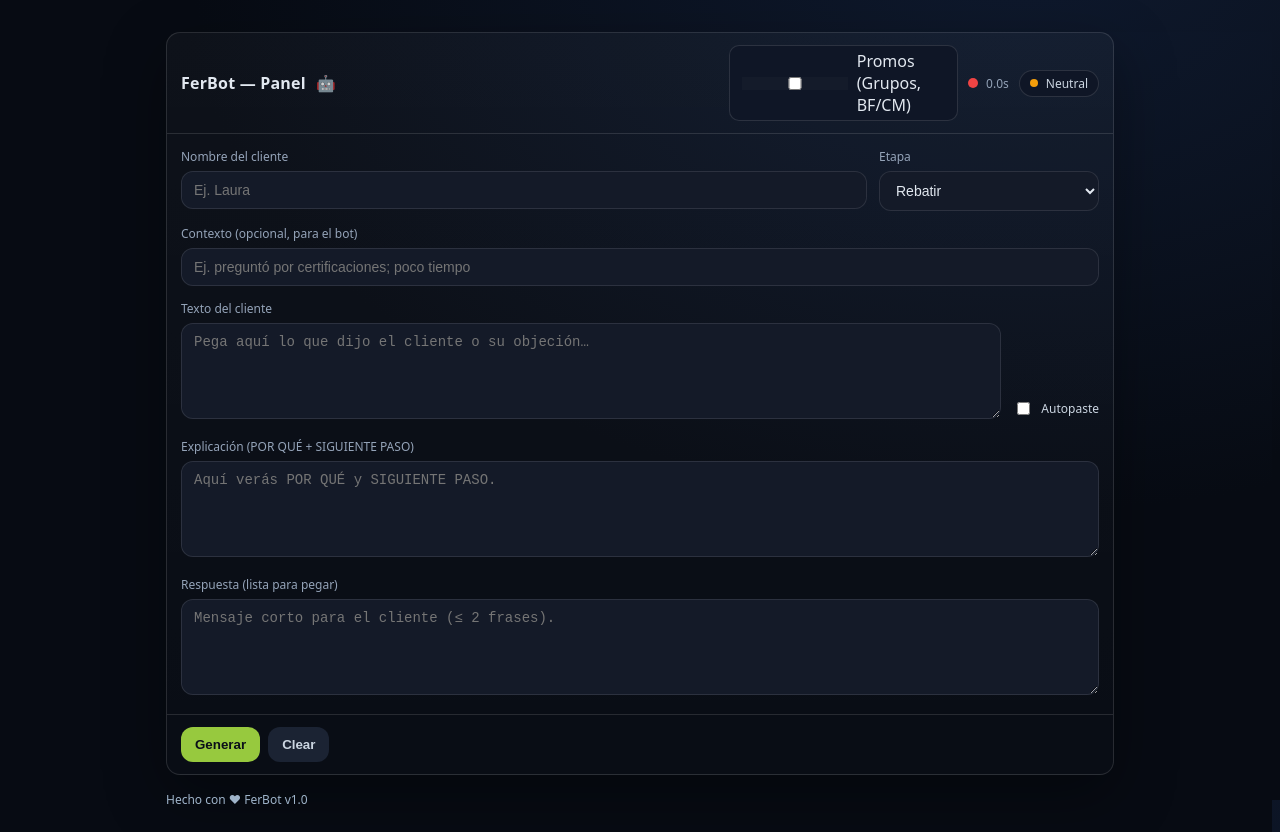
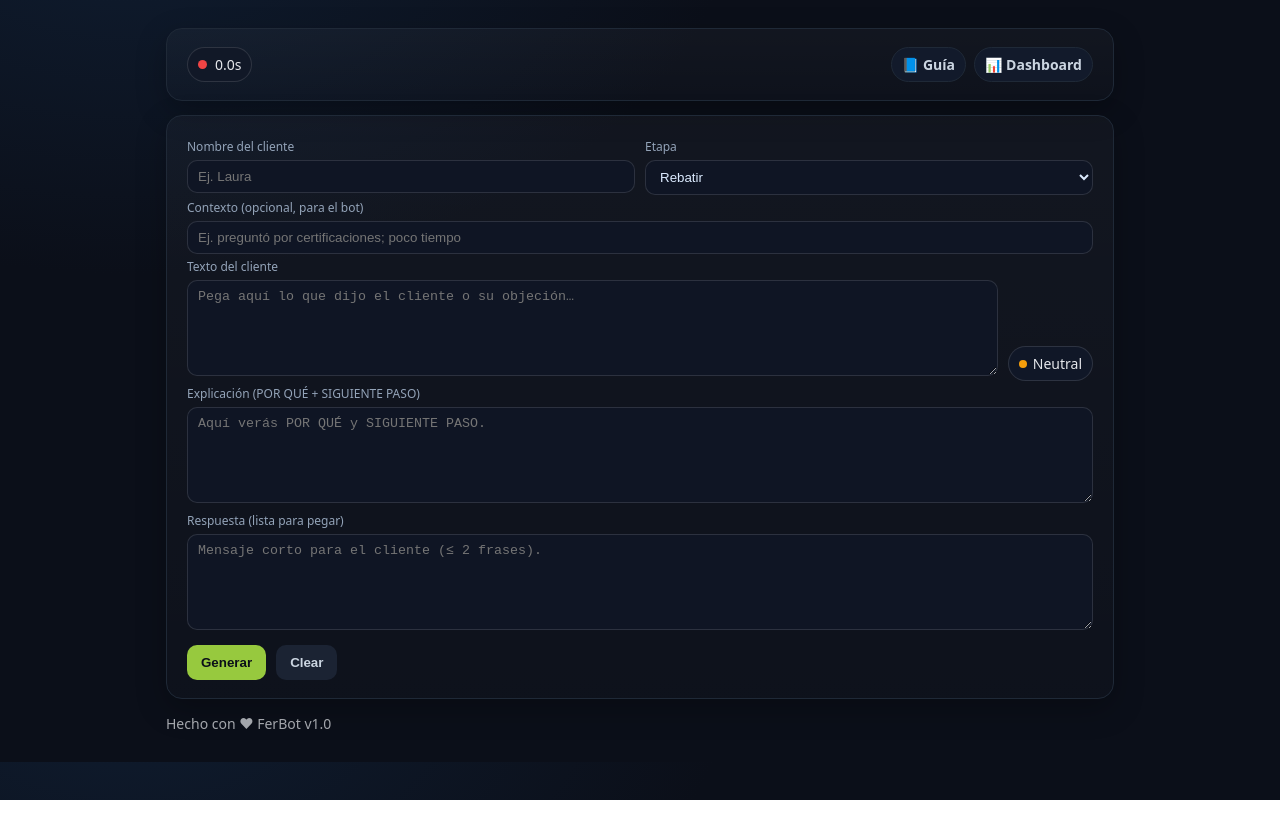
Before and after one commit to fsalas-ship-it/ferbot-api, a browser extension: page public/panel.html in a window 1280 px wide. After the commit the page ends 800 px from the top, so only its background shows below. Drawn offline with Linux system fonts and the light colour scheme.

Commit message:
Update panel.html

```diff
--- a/public/panel.html
+++ b/public/panel.html
@@ -1,79 +1,54 @@
-<!doctype html>
+<!DOCTYPE html>
 <html lang="es">
 <head>
-  <meta charset="utf-8" />
-  <meta name="viewport" content="width=device-width,initial-scale=1" />
-  <title>FerBot — Panel</title>
+  <meta charset="utf-8"/>
+  <meta name="viewport" content="width=device-width, initial-scale=1"/>
+  <title>FerBot — Panel de consulta</title>
   <style>
-    :root{
-      --green:#97C93E; --ink:#e2e8f0; --muted:#94a3b8; --panel:#0b0f19;
-      --card:#0f1524; --line:rgba(255,255,255,.12);
-      --ok:#22c55e; --warn:#f59e0b; --bad:#ef4444;
-    }
-    *{ box-sizing:border-box; }
-    html,body{ height:100%; background: radial-gradient(1200px 800px at 80% -10%, #0f1a2f, #070b13 70%), #070b13; color:var(--ink); font-family: ui-sans-serif, system-ui, -apple-system,"Segoe UI",Roboto,Inter,Arial; }
-    .wrap{ max-width:980px; margin:32px auto; padding:0 16px; }
-    .card{ background:linear-gradient(180deg, rgba(255,255,255,.03), rgba(255,255,255,.01)); border:1px solid var(--line); border-radius:14px; box-shadow:0 20px 60px rgba(0,0,0,.35); }
-    .head{ display:flex; align-items:center; justify-content:space-between; padding:12px 14px; border-bottom:1px solid var(--line); }
-    .title{ display:flex; align-items:center; gap:10px; font-weight:800; letter-spacing:.2px; }
-    .timer{ display:inline-flex; align-items:center; gap:8px; font-size:12px; color:var(--muted);}
-    .dot{ width:10px; height:10px; border-radius:10px; background:var(--bad); }
-    .dot.ambar{ background:var(--warn); }
-    .dot.verde{ background:var(--ok); }
-    .sentiment{ font-size:12px; padding:4px 10px; border:1px solid var(--line); border-radius:999px; color:#cbd5e1; background:#0f1626; display:inline-flex; align-items:center; gap:8px; }
-    .sentiment .s{ width:8px; height:8px; border-radius:8px; background:#64748b; }
-    .sentiment.pos .s{ background:#22c55e; }
-    .sentiment.neu .s{ background:#f59e0b; }
-    .sentiment.neg .s{ background:#ef4444; }
-
-    .body{ padding:14px; display:grid; grid-template-columns: 1fr; gap:14px; }
-    @media (min-width:900px){
-      .body{ grid-template-columns: 1fr; }
-    }
-    label{ font-size:12px; color:var(--muted); margin-bottom:6px; display:block; }
-    input,select,textarea{
-      width:100%; padding:10px 12px; border-radius:12px; border:1px solid var(--line);
-      background:var(--card); color:var(--ink); outline:none; font-size:14px;
-      box-shadow: inset 0 0 0 9999px rgba(255,255,255,.02);
-    }
-    textarea{ min-height:96px; resize:vertical; }
-    .row{ display:grid; grid-template-columns: 1fr 220px; gap:12px; }
-    .row2{ display:grid; grid-template-columns: 1fr auto; gap:12px; align-items:end; }
-    .badge{ display:inline-flex; align-items:center; gap:8px; padding:6px 10px; border:1px solid var(--line); border-radius:999px; color:#cbd5e1; background:#0f1626; }
-    .footer{ display:flex; gap:8px; justify-content:flex-start; padding:12px 14px; border-top:1px solid var(--line); }
-    .btn{ padding:10px 14px; border-radius:12px; border:0; cursor:pointer; font-weight:800; }
-    .primary{ background:var(--green); color:#0b0f19; }
-    .ghost{ background:#1b2333; color:#cbd5e1; }
-    .rate{ display:none; }
-    .good{ background:#19c37d; color:#062d1f; }
-    .reg{ background:#fbbf24; color:#332200; }
-    .bad{ background:#ef4444; color:#fff; }
-    .note{ margin-top:16px; font-size:12px; color:#9fb4ca; text-align:left; }
-    .pill{ display:inline-flex; align-items:center; gap:8px; padding:8px 12px; border:1px dashed var(--line); border-radius:12px; }
-    .switch{ display:inline-flex; align-items:center; gap:8px; color:#cbd5e1; font-size:12px; }
-    .right{ display:flex; align-items:center; gap:10px; }
-    .promoSwitch{ display:inline-flex; align-items:center; gap:6px; padding:4px 8px; border-radius:10px; border:1px solid var(--line); background:#0f1626; }
+    :root{--bg:#0b0f19;--panel:#0f1524;--ink:#E5E7EB;--mut:#93A3B8;--ok:#97C93E;--stroke:#1f2937;--good:#19c37d;--warn:#f59e0b;--bad:#ef4444}
+    *{box-sizing:border-box}
+    body{margin:0;background:radial-gradient(1200px 700px at 10% -10%,#0f1c2f 0%,#0b0f19 50%,#0b0f19 100%);color:var(--ink);font:14px/1.5 ui-sans-serif,system-ui,-apple-system,"Segoe UI",Roboto}
+    .wrap{max-width:980px;margin:28px auto;padding:0 16px}
+    .card{background:linear-gradient(180deg,rgba(255,255,255,.03),rgba(255,255,255,.01));border:1px solid var(--stroke);border-radius:16px;padding:18px 20px;margin:14px 0;box-shadow:0 10px 30px rgba(0,0,0,.25)}
+    .row{display:flex;gap:10px}
+    .col{flex:1}
+    label{display:block;color:var(--mut);font-size:12px;margin:4px 0}
+    input,select,textarea{width:100%;background:var(--panel);color:#dbeafe;border:1px solid rgba(255,255,255,.12);border-radius:10px;outline:none;padding:8px 10px}
+    textarea{min-height:96px;resize:vertical}
+    .pill{display:inline-flex;align-items:center;gap:8px;background:#121A2B;border:1px solid var(--stroke);color:#cbd5e1;border-radius:999px;padding:6px 10px;text-decoration:none;font-weight:700}
+    .btn{padding:10px 14px;border-radius:10px;border:0;cursor:pointer;font-weight:800}
+    .btn.primary{background:var(--ok);color:#0b0f19}
+    .btn.ghost{background:#1b2333;color:#cbd5e1}
+    .footer{display:flex;gap:8px;align-items:center}
+    .signal{display:inline-flex;align-items:center;gap:8px;border:1px solid rgba(255,255,255,.12);background:#111827;border-radius:999px;padding:6px 10px}
+    .dot{width:9px;height:9px;border-radius:999px;background:#ef4444}
+    .dot.amber{background:var(--warn)}
+    .dot.green{background:#22c55e}
+    .sent{display:inline-flex;align-items:center;gap:6px;border:1px solid rgba(255,255,255,.12);background:#101727;border-radius:999px;padding:6px 10px;margin-left:auto}
+    .sDot{width:8px;height:8px;border-radius:999px;background:#64748b}
+    .sDot.pos{background:#22c55e}
+    .sDot.neu{background:#f59e0b}
+    .sDot.neg{background:#ef4444}
+    footer{opacity:.7;margin:8px 0 18px}
   </style>
 </head>
 <body>
   <div class="wrap">
-    <div class="card">
-      <div class="head">
-        <div class="title">FerBot — Panel <span style="opacity:.8">🤖</span></div>
-        <div class="right">
-          <div class="promoSwitch"><input id="promo" type="checkbox" /> <span>Promos (Grupos, BF/CM)</span></div>
-          <div class="timer"><span id="dot" class="dot"></span><span id="t">0.0s</span></div>
-          <div id="sent" class="sentiment neu" title="Análisis de sentimiento"><span class="s"></span><span id="sentTxt">Neutral</span></div>
+    <div class="card footer">
+      <div class="signal"><span id="dot" class="dot"></span><span id="timer">0.0s</span></div>
+      <div style="display:flex;gap:8px;margin-left:auto">
+        <a class="pill" href="/install">📘 Guía</a>
+        <a class="pill" href="/usability">📊 Dashboard</a>
       </div>
     </div>
 
-      <div class="body">
+    <div class="card">
       <div class="row">
-          <div>
+        <div class="col">
           <label>Nombre del cliente</label>
-            <input id="name" placeholder="Ej. Laura" />
+          <input id="name" placeholder="Ej. Laura"/>
         </div>
-          <div>
+        <div class="col">
           <label>Etapa</label>
           <select id="stage">
             <option value="integracion">Integración</option>
@@ -85,189 +60,125 @@
         </div>
       </div>
 
-        <div>
       <label>Contexto (opcional, para el bot)</label>
-          <input id="ctx" placeholder="Ej. preguntó por certificaciones; poco tiempo" />
-        </div>
+      <input id="ctx" placeholder="Ej. preguntó por certificaciones; poco tiempo"/>
 
-        <div class="row2">
-          <div>
+      <div class="row" style="align-items:flex-end">
+        <div class="col">
           <label>Texto del cliente</label>
           <textarea id="input" placeholder="Pega aquí lo que dijo el cliente o su objeción…"></textarea>
         </div>
-          <label class="switch"><input id="autopaste" type="checkbox" /> Autopaste</label>
-        </div>
-
-        <div>
-          <label>Explicación (POR QUÉ + SIGUIENTE PASO)</label>
-          <textarea id="guide" placeholder="Aquí verás POR QUÉ y SIGUIENTE PASO."></textarea>
-        </div>
-
-        <div>
-          <label>Respuesta (lista para pegar)</label>
-          <textarea id="output" placeholder="Mensaje corto para el cliente (≤ 2 frases)."></textarea>
+        <div class="sent" title="Análisis de sentimiento">
+          <span id="sentDot" class="sDot neu"></span><span id="sentText">Neutral</span>
         </div>
       </div>
 
-      <div class="footer">
+      <label>Explicación (POR QUÉ + SIGUIENTE PASO)</label>
+      <textarea id="guide" placeholder="Aquí verás POR QUÉ y SIGUIENTE PASO." readonly></textarea>
+
+      <label>Respuesta (lista para pegar)</label>
+      <textarea id="output" placeholder="Mensaje corto para el cliente (≤ 2 frases)." readonly></textarea>
+
+      <div class="row" style="margin-top:10px">
         <button id="gen" class="btn primary">Generar</button>
         <button id="clear" class="btn ghost">Clear</button>
-        <button id="good" class="btn rate good">👍 Buena</button>
-        <button id="reg" class="btn rate reg">😐 Regular</button>
-        <button id="bad" class="btn rate bad">👎 Mala</button>
+
+        <button id="good" class="btn" style="display:none;background:#19c37d;color:#062d1f">👍 Buena</button>
+        <button id="reg"  class="btn" style="display:none;background:#fbbf24;color:#332200">😐 Regular</button>
+        <button id="bad"  class="btn" style="display:none;background:#ef4444;color:#fff">👎 Mala</button>
       </div>
     </div>
 
-    <div class="note">
-      Hecho con ❤ FerBot v1.0
-    </div>
+    <footer>Hecho con ❤ FerBot v1.0</footer>
   </div>
 
   <script>
     const BASE = "https://ferbot-api.onrender.com";
+    const nameEl = document.getElementById("name");
+    const stageEl= document.getElementById("stage");
+    const ctxEl  = document.getElementById("ctx");
+    const input  = document.getElementById("input");
+    const guide  = document.getElementById("guide");
+    const output = document.getElementById("output");
+    const btnGen = document.getElementById("gen");
+    const btnClr = document.getElementById("clear");
+    const btnGood= document.getElementById("good");
+    const btnReg = document.getElementById("reg");
+    const btnBad = document.getElementById("bad");
+    const dot    = document.getElementById("dot");
+    const timer  = document.getElementById("timer");
+    const sDot   = document.getElementById("sentDot");
+    const sText  = document.getElementById("sentText");
 
-    const el = (id)=>document.getElementById(id);
-    const nameEl=el("name"), stageEl=el("stage"), ctxEl=el("ctx"),
-          inputEl=el("input"), guideEl=el("guide"), outputEl=el("output"),
-          tEl=el("t"), dotEl=el("dot"), sentEl=el("sent"), sentTxt=el("sentTxt"),
-          genBtn=el("gen"), clrBtn=el("clear"),
-          goodBtn=el("good"), regBtn=el("reg"), badBtn=el("bad"),
-          autoEl=el("autopaste"), promoEl=el("promo");
+    let t0=0, iv=null, lastReply=null;
 
-    // Persist basics
-    nameEl.value = localStorage.getItem("ferbot_name") || "";
-    autoEl.checked = localStorage.getItem("ferbot_autopaste")==="1";
-    promoEl.checked = localStorage.getItem("ferbot_promo")==="1";
-    nameEl.addEventListener("change", ()=>localStorage.setItem("ferbot_name", nameEl.value.trim()));
-    autoEl.addEventListener("change", ()=>localStorage.setItem("ferbot_autopaste", autoEl.checked?"1":"0"));
-    promoEl.addEventListener("change", ()=>localStorage.setItem("ferbot_promo", promoEl.checked?"1":"0"));
+    function startTimer(){
+      stopTimer(); t0=performance.now(); dot.className="dot";
+      iv=setInterval(()=>{
+        const dt=(performance.now()-t0)/1000; timer.textContent=dt.toFixed(1)+"s";
+        if(dt<2) dot.className="dot"; else if(dt<4) dot.className="dot amber"; else dot.className="dot green";
+      },100);
+    }
+    function stopTimer(){ if(iv){clearInterval(iv); iv=null;} }
 
-    function setSentiment(text){
+    function updateSentiment(text){
       const s=(text||"").toLowerCase();
       let cls="neu", t="Neutral";
-      const pos=/(gracias|excelente|me interesa|bien|listo|perfecto|genial)/i;
-      const neg=/(no puedo|caro|difícil|malo|no me gusta|no sirve|no tengo tiempo|no sé|no se)/i;
-      if(neg.test(s)){ cls="neg"; t="Negativo"; }
-      else if(pos.test(s)){ cls="pos"; t="Positivo"; }
-      sentEl.classList.remove("pos","neu","neg");
-      sentEl.classList.add(cls);
-      sentTxt.textContent=t;
+      const pos=/(gracias|excelente|me interesa|bien|listo|perfecto|genial)/;
+      const neg=/(no puedo|caro|difícil|malo|no me gusta|no sirve|no tengo tiempo|no sé|no se)/;
+      if(neg.test(s)){cls="neg"; t="Negativo";}
+      else if(pos.test(s)){cls="pos"; t="Positivo";}
+      sDot.className="sDot "+cls; sText.textContent=t;
     }
-    inputEl.addEventListener("input", ()=>setSentiment(inputEl.value));
-    setSentiment("");
-
-    // Timer
-    let t0=0, iv=null;
-    function startTimer(){
-      stopTimer();
-      t0=performance.now(); dotEl.classList.remove("ambar","verde");
-      iv=setInterval(()=>{
-        const dt=(performance.now()-t0)/1000;
-        tEl.textContent=dt.toFixed(1)+"s";
-        if(dt<2) dotEl.classList.remove("ambar","verde");
-        else if(dt<4){ dotEl.classList.add("ambar"); dotEl.classList.remove("verde"); }
-        else dotEl.classList.add("verde");
-      },100);
-    }
-    function stopTimer(){ if(iv){ clearInterval(iv); iv=null; } }
-
-    // Ratings toggle
-    function showRatings(show){
-      for(const b of [goodBtn,regBtn,badBtn]) b.style.display = show?"inline-block":"none";
-    }
-    showRatings(false);
-
-    async function callAssist(body){
-      const res = await fetch(`${BASE}/assist_trainer`,{
-        method:"POST", headers:{ "Content-Type":"application/json" }, body:JSON.stringify(body)
-      });
-      if(!res.ok){
-        const txt=await res.text().catch(()=> "");
-        throw new Error(`HTTP ${res.status} ${txt}`);
-      }
-      return res.json();
-    }
+    input.addEventListener("input",()=>updateSentiment(input.value));
+    updateSentiment("");
 
     function guessIntent(q=""){
       const s=(q||"").toLowerCase();
-      if(/(tiempo|no tengo tiempo|poco tiempo|agenda|horario|no alcanzo|ocupad)/.test(s)) return "tiempo";
-      if(/(precio|caro|costo|costoso|vale|promoci|oferta|descuento)/.test(s)) return "precio";
+      if(/(tiempo|no tengo tiempo|agenda|horario|ocupad)/.test(s)) return "tiempo";
+      if(/(precio|caro|costo|promoci|oferta|descuento)/.test(s)) return "precio";
       if(/(cert|certificado|certificación|certificaciones)/.test(s)) return "cert";
       if(/(coursera|udemy|alura|competenc)/.test(s)) return "competencia";
       if(/(qué es platzi|que es platzi|platzi|pitch)/.test(s)) return "pitch";
-      return "_panel";
+      return "_default";
     }
 
-    // Paste helper
-    function pasteToFocused(text){
-      const focus=document.activeElement;
-      if(!focus) return false;
-      const tag=(focus.tagName||"").toLowerCase();
-      if(focus.isContentEditable){
-        while(focus.firstChild) focus.removeChild(focus.firstChild);
-        focus.appendChild(document.createTextNode(text));
-      }else if(tag==="textarea"||tag==="input"){
-        focus.value=text;
-      }else{
-        return false;
+    function toggleRatings(show){
+      btnGood.style.display=show?"inline-block":"none";
+      btnReg.style.display =show?"inline-block":"none";
+      btnBad.style.display =show?"inline-block":"none";
     }
-      focus.dispatchEvent(new InputEvent("input",{bubbles:true}));
-      focus.dispatchEvent(new Event("change",{bubbles:true}));
-      return true;
-    }
+    toggleRatings(false);
 
-    let lastReply=null;
-
-    genBtn.onclick = async ()=>{
-      const q=(inputEl.value||"").trim();
-      if(!q){ alert("Escribe o pega el texto/objeción del cliente."); return; }
-      const name=nameEl.value.trim()||"Cliente";
-      const stage=stageEl.value;
-      const context=(ctxEl.value||"").trim();
-      const intent=guessIntent(q);
-      const promos=promoEl.checked;
-
-      guideEl.value=""; outputEl.value=""; showRatings(false);
-      startTimer();
+    btnGen.onclick=async ()=>{
+      const q=(input.value||"").trim(); if(!q){alert("Escribe o pega el texto del cliente.");return;}
+      guide.value=""; output.value=""; toggleRatings(false); startTimer();
       try{
-        const payload = { question:q, customerName:name, stage, context, intent, promos, source:"panel" };
-        const json = await callAssist(payload);
-        stopTimer(); dotEl.classList.add("verde");
-
+        const body={question:q, customerName:(nameEl.value||"Cliente").trim()||"Cliente", stage:stageEl.value, context:(ctxEl.value||"").trim(), intent:guessIntent(q)};
+        const res=await fetch(`${BASE}/assist_trainer`,{method:"POST",headers:{"Content-Type":"application/json"},body:JSON.stringify(body)});
+        stopTimer(); dot.className="dot green";
+        if(!res.ok){alert("No se pudo generar. Intenta de nuevo.");return;}
+        const json=await res.json();
         const reply=(json?.result?.reply||json?.text||"").trim();
-        const why=(json?.result?.why||"").trim();
-        const next=(json?.result?.next||"").trim();
-
-        outputEl.value=reply;
-        guideEl.value=`POR QUÉ: ${why}\nSIGUIENTE PASO: ${next}`;
-        lastReply=reply;
-
-        if(autoEl.checked) pasteToFocused(reply);
-        showRatings(true);
-      }catch(err){
-        stopTimer();
-        alert("No se pudo generar. Revisa servidor /health.\n"+(err?.message||""));
-      }
+        const why  =(json?.result?.why||"").trim();
+        const next =(json?.result?.next||"").trim();
+        output.value=reply;
+        guide.value=`POR QUÉ: ${why}\nSIGUIENTE PASO: ${next}`;
+        lastReply=reply; toggleRatings(true);
+      }catch(e){stopTimer(); alert("Error de red.");}
     };
 
-    clrBtn.onclick = ()=>{
-      guideEl.value=""; outputEl.value="";
-      showRatings(false); stopTimer(); dotEl.classList.remove("ambar","verde"); tEl.textContent="0.0s";
-    };
+    btnClr.onclick=()=>{guide.value=""; output.value=""; toggleRatings(false); stopTimer(); dot.className="dot"; timer.textContent="0.0s";}
 
-    async function rate(rating){
-      if(!lastReply) return;
+    async function rate(kind){
+      if(!lastReply) return; toggleRatings(false);
       try{
-        await fetch(`${BASE}/trackRate`,{
-          method:"POST", headers:{ "Content-Type":"application/json" },
-          body: JSON.stringify({ intent:guessIntent(inputEl.value), stage:stageEl.value, text:lastReply, rating, source:"panel" })
-        });
+        await fetch(`${BASE}/trackRate`,{method:"POST",headers:{"Content-Type":"application/json"},body:JSON.stringify({intent:guessIntent(input.value),stage:stageEl.value,text:lastReply,rating:kind})});
       }catch(_){}
-      showRatings(false);
     }
-    goodBtn.onclick = ()=>rate("good");
-    regBtn.onclick  = ()=>rate("regular");
-    badBtn.onclick  = ()=>rate("bad");
+    btnGood.onclick=()=>rate("good");
+    btnReg.onclick =()=>rate("regular");
+    btnBad.onclick =()=>rate("bad");
   </script>
 </body>
 </html>
```
Lines whose indentation alone changed are shown as unchanged.
